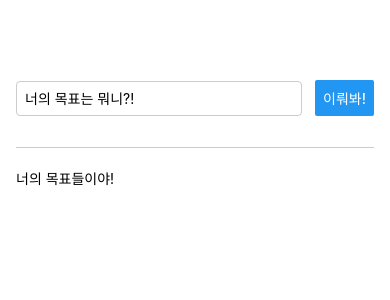
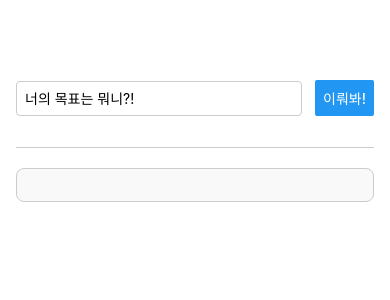
Before and after one commit to SAHA-YJB/rn-1, a React Native app: screen / in a window 390 px wide. Both pictures are taken after a click on the button "이뤄봐!". Shown: the top 300 px of the page. Built offline with nearby package versions, Linux system fonts and the light colour scheme.

Commit message:
ui: style apply method

```diff
--- a/App.tsx
+++ b/App.tsx
@@ -1,14 +1,34 @@
+import { useState } from 'react';
 import { Button, StyleSheet, Text, TextInput, View } from 'react-native';
 
 export default function App() {
+  const [enteredText, setEnteredText] = useState('');
+  const [lists, setLists] = useState<string[]>([]);
+
+  const listInputHandler = (inputText: string) => {
+    setEnteredText(inputText);
+  };
+
+  const addListHandler = () => {
+    setLists((currentList) => [enteredText, ...currentList]);
+  };
+
   return (
     <View style={styles.appContainer}>
       <View style={styles.inputContainer}>
-        <TextInput style={styles.textInput} placeholder='너의 목표는 뭐니?!' />
-        <Button title='이뤄봐!' />
+        <TextInput
+          style={styles.textInput}
+          placeholder='너의 목표는 뭐니?!'
+          onChangeText={listInputHandler}
+        />
+        <Button title='이뤄봐!' onPress={addListHandler} />
       </View>
       <View style={styles.listContainer}>
-        <Text>너의 목표들이야!</Text>
+        {lists.map((list, i) => (
+          <View key={i} style={styles.listItem}>
+            <Text>{list}</Text>
+          </View>
+        ))}
       </View>
     </View>
   );
@@ -40,4 +60,13 @@ const styles = StyleSheet.create({
   listContainer: {
     flex: 7,
   },
+  listItem: {
+    padding: 16,
+    backgroundColor: '#f9f9f9',
+    borderColor: '#cccccc',
+    borderWidth: 1,
+    borderRadius: 8,
+    marginBottom: 8,
+    color: 'black',
+  },
 });
```
